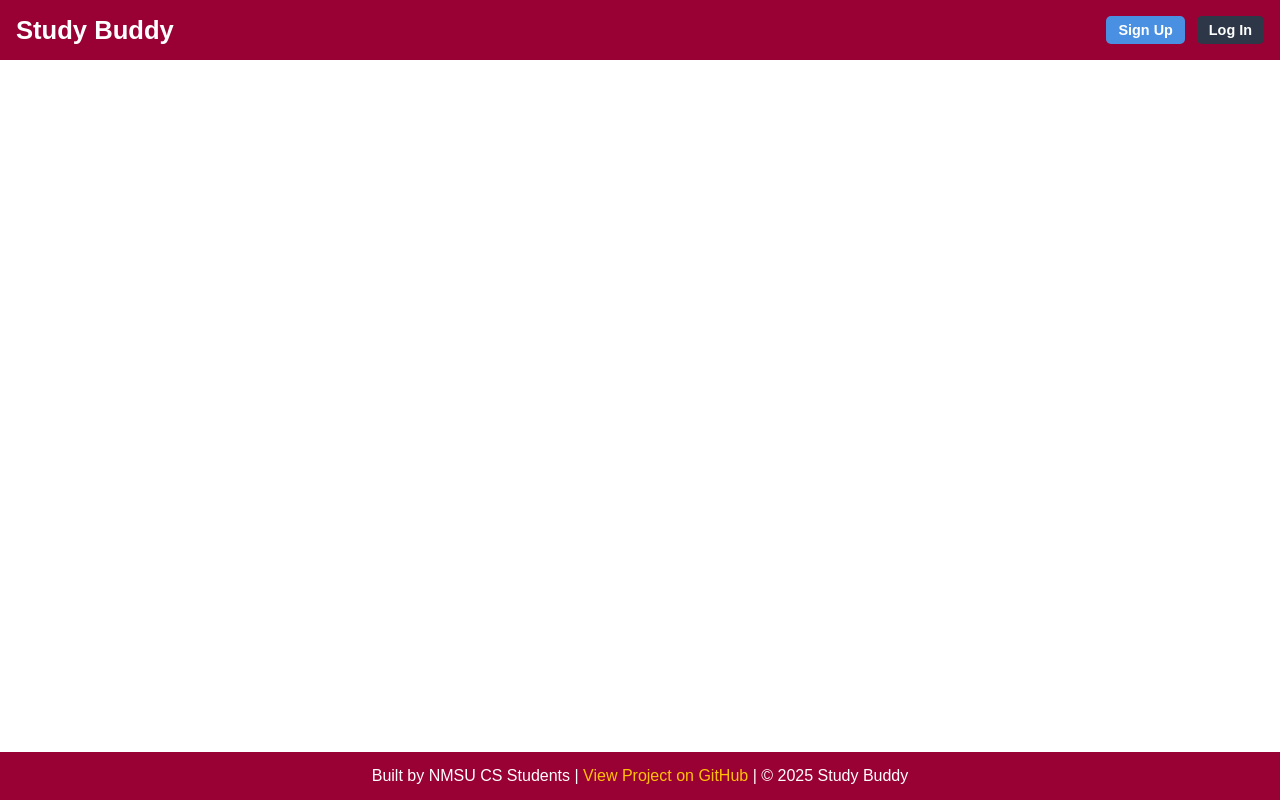
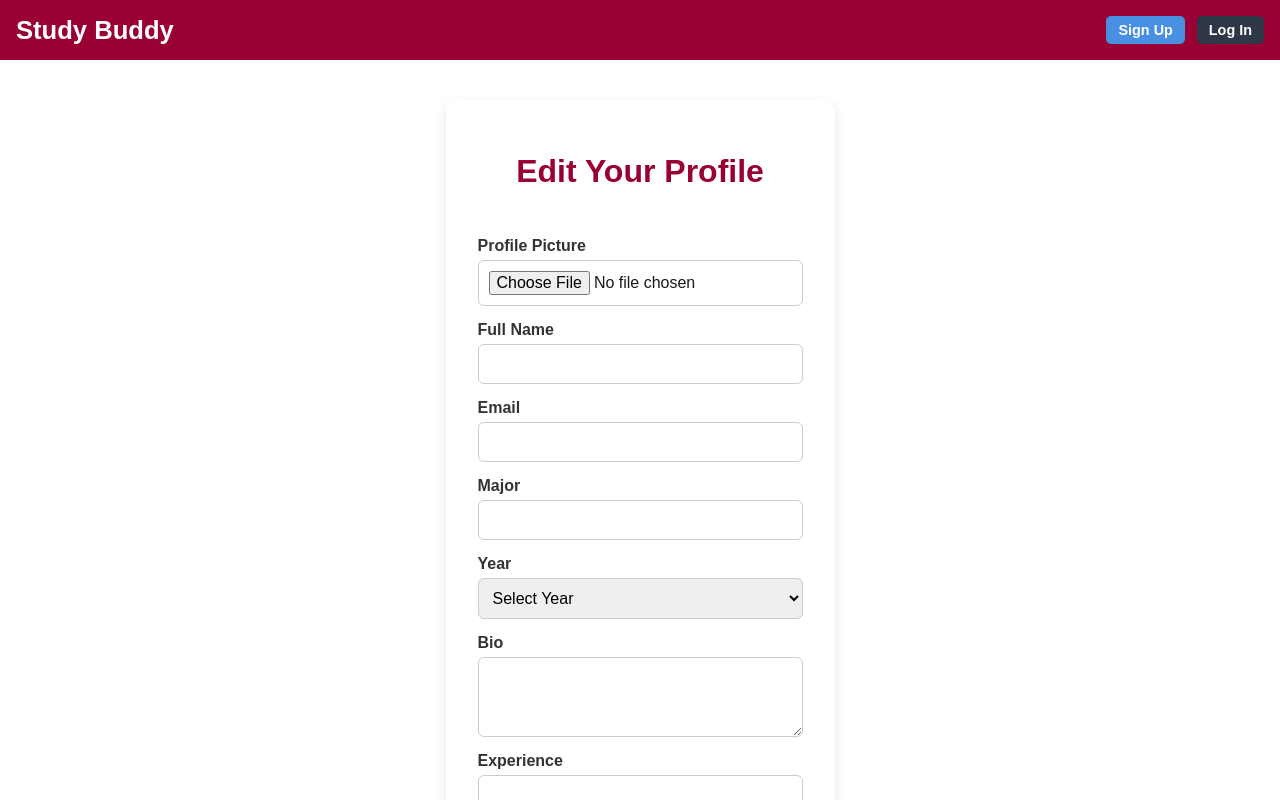
Before and after one commit to Stonebraker39/study-buddy, a React (Vite) app in the folder study-buddy/: page /edit-profile in a window 1280 px wide. Built offline with nearby package versions, Linux system fonts and the light colour scheme; no server answers.

Commit message:
Added profile photos and working on Navbar stuff

```diff
--- /dev/null
+++ b/package.json
@@ -0,0 +1,5 @@
+{
+  "dependencies": {
+    "firebase": "^11.6.0"
+  }
+}
--- a/study-buddy/src/App.jsx
+++ b/study-buddy/src/App.jsx
@@ -13,6 +13,7 @@ import SignUp from './pages/SignUp';
 import Classes from './pages/Classes';
 import Support from './pages/Support';
 import Home from './pages/Home';
+import EditProfile from './pages/EditProfile';
 
 function App() {
   return (
@@ -29,6 +30,7 @@ function App() {
             <Route path="/classes" element={<Classes />} />
             <Route path="/support" element={<Support />} />
             <Route path="/home" element={<Home />} />
+            <Route path="/edit-profile" element={<EditProfile />} />
           </Routes>
           <Footer />
         </div>
--- a/study-buddy/src/components/Navbar.jsx
+++ b/study-buddy/src/components/Navbar.jsx
@@ -1,12 +1,38 @@
-import React from 'react';
+import React, { useEffect, useState } from 'react';
 import { Link, useNavigate } from 'react-router-dom';
 import { useAuth } from '../context/AuthContext';
+import { doc, getDoc } from 'firebase/firestore';
+import { db } from '../firebase/firebase';
 import '../styles/Navbar.css';
 
 function Navbar() {
   const { currentUser, logout } = useAuth();
   const navigate = useNavigate();
+  const [photoURL, setPhotoURL] = useState(null);
 
+  // Fetch profile picture from Firestore when user logs in
+  useEffect(() => {
+    const fetchProfilePic = async () => {
+      // Clear old profile photo when user changes
+      setPhotoURL(null);
+
+      if (currentUser?.uid) {
+        const docRef = doc(db, 'users', currentUser.uid);
+        const docSnap = await getDoc(docRef);
+
+        if (docSnap.exists()) {
+          const data = docSnap.data();
+          if (data.photoURL) {
+            setPhotoURL(data.photoURL);
+          }
+        }
+      }
+    };
+
+    fetchProfilePic();
+  }, [currentUser]);
+
+  // Handle logout
   const handleLogout = async () => {
     try {
       await logout();
@@ -18,8 +44,10 @@ function Navbar() {
 
   return (
     <nav className="navbar">
+      {/* === Left side: Logo and Navigation Links === */}
       <div className="nav-left">
         <Link to="/" className="logo">Study Buddy</Link>
+
         {currentUser && (
           <div className="nav-links">
             <Link to="/home" className="nav-link">Home</Link>
@@ -30,15 +58,30 @@ function Navbar() {
         )}
       </div>
 
+      {/* === Right side: Profile or Auth Buttons === */}
         <div className="nav-right">
         {!currentUser ? (
+            // Not logged in: Show Sign Up & Log In
             <>
             <Link to="/signup" className="nav-button">Sign Up</Link>
             <Link to="/login" className="nav-button login-btn">Log In</Link>
             </>
         ) : (
+            // Logged in: Show profile picture or "Edit Profile", and Log Out
             <>
-                        <Link to="/profile" className="nav-button">Profile</Link>
+            {photoURL ? (
+                <Link to="/edit-profile">
+                <img
+                    src={photoURL}
+                    alt="Profile"
+                    className="nav-profile-img"
+                />
+                </Link>
+            ) : (
+                <Link to="/edit-profile" className="nav-button">
+                Edit Profile
+                </Link>
+            )}
             <button onClick={handleLogout} className="nav-button login-btn">Log Out</button>
             </>
         )}
--- /dev/null
+++ b/study-buddy/src/pages/EditProfile.jsx
@@ -0,0 +1,115 @@
+import React, { useState, useEffect } from 'react';
+import '../styles/Profile.css';
+import { useAuth } from '../context/AuthContext';
+import { useNavigate } from 'react-router-dom';
+import { db, storage } from '../firebase/firebase';
+import { doc, setDoc, getDoc } from 'firebase/firestore';
+import { ref, uploadBytes, getDownloadURL } from 'firebase/storage';
+
+function EditProfile() {
+  const { currentUser } = useAuth();
+  const navigate = useNavigate();
+
+  const [image, setImage] = useState(null);
+  const [preview, setPreview] = useState(null);
+  const [fullName, setFullName] = useState('');
+  const [major, setMajor] = useState('');
+  const [year, setYear] = useState('');
+  const [bio, setBio] = useState('');
+  const [experience, setExperience] = useState('');
+
+  const handleImageChange = (e) => {
+    const file = e.target.files[0];
+    setImage(file);
+    setPreview(URL.createObjectURL(file));
+  };
+
+  const handleSubmit = async (e) => {
+    e.preventDefault();
+
+    const profileData = {
+      fullName,
+      major,
+      year,
+      bio,
+      experience,
+      email: currentUser?.email,
+    };
+
+    try {
+      if (image) {
+        const storageRef = ref(storage, `profilePictures/${currentUser.uid}`);
+        await uploadBytes(storageRef, image);
+        const photoURL = await getDownloadURL(storageRef);
+        profileData.photoURL = photoURL;
+      }
+
+      await setDoc(doc(db, 'users', currentUser.uid), profileData);
+      alert('Profile saved!');
+      navigate('/profile');
+    } catch (err) {
+      console.error('Error saving profile:', err);
+      alert('Failed to save profile.');
+    }
+  };
+
+  useEffect(() => {
+    const fetchProfile = async () => {
+      if (!currentUser?.uid) return;
+      const docRef = doc(db, "users", currentUser.uid);
+      const docSnap = await getDoc(docRef);
+      if (docSnap.exists()) {
+        const data = docSnap.data();
+        setFullName(data.fullName || '');
+        setMajor(data.major || '');
+        setYear(data.year || '');
+        setBio(data.bio || '');
+        setExperience(data.experience || '');
+        if (data.photoURL) setPreview(data.photoURL);
+      }
+    };
+    fetchProfile();
+  }, [currentUser]);
+
+  return (
+    <div className="profile-container">
+      <h1>Edit Your Profile</h1>
+      <form onSubmit={handleSubmit} className="profile-form">
+        <div className="profile-image-upload">
+          <label htmlFor="pfp">Profile Picture</label>
+          <input type="file" id="pfp" accept="image/*" onChange={handleImageChange} />
+          {preview && <img src={preview} alt="Preview" className="profile-preview" />}
+        </div>
+
+        <label>Full Name</label>
+        <input type="text" value={fullName} onChange={(e) => setFullName(e.target.value)} required />
+
+        <label>Email</label>
+        <input type="email" value={currentUser?.email || ''} readOnly />
+
+        <label>Major</label>
+        <input type="text" value={major} onChange={(e) => setMajor(e.target.value)} />
+
+        <label>Year</label>
+        <select value={year} onChange={(e) => setYear(e.target.value)}>
+          <option value="">Select Year</option>
+          <option>Freshman</option>
+          <option>Sophomore</option>
+          <option>Junior</option>
+          <option>Senior</option>
+          <option>Graduate</option>
+        </select>
+
+        <label>Bio</label>
+        <textarea value={bio} onChange={(e) => setBio(e.target.value)} />
+
+        <label>Experience</label>
+        <textarea value={experience} onChange={(e) => setExperience(e.target.value)} />
+
+        <button type="submit" className="btn-maroon">Save Profile</button>
+      </form>
+    </div>
+  );
+}
+
+export default EditProfile;
--- a/study-buddy/src/pages/Profile.jsx
+++ b/study-buddy/src/pages/Profile.jsx
@@ -1,31 +1,33 @@
 import React, { useState, useEffect } from 'react';
 import '../styles/Profile.css';
 import { useAuth } from '../context/AuthContext';
+import { useNavigate } from 'react-router-dom';
 import { db, storage } from '../firebase/firebase';
 
 import { doc, setDoc, getDoc } from 'firebase/firestore';
 import { ref, uploadBytes, getDownloadURL } from 'firebase/storage';
 
+function Profile() {
+  const { currentUser } = useAuth();              // Get the logged-in user
+  const navigate = useNavigate();                 // To redirect after save
 
-function Profile() {
-  const { currentUser } = useAuth();
-  const [image, setImage] = useState(null);
-  const [preview, setPreview] = useState(null);
-
-  //
+  // Form state
+  const [image, setImage] = useState(null);       // Selected image file
+  const [preview, setPreview] = useState(null);   // Image preview URL
   const [fullName, setFullName] = useState('');
   const [major, setMajor] = useState('');
   const [year, setYear] = useState('');
   const [bio, setBio] = useState('');
   const [experience, setExperience] = useState('');
 
+  // Handle profile image change
   const handleImageChange = (e) => {
     const file = e.target.files[0];
-    setImage(file);
-    setPreview(URL.createObjectURL(file));
+    setImage(file);                                // Store the selected file
+    setPreview(URL.createObjectURL(file));         // Show preview
   };
 
-  // Save profile to Firebase
+  // Submit form and save profile
   const handleSubmit = async (e) => {
     e.preventDefault();
 
@@ -39,7 +41,7 @@ function Profile() {
     };
 
     try {
-      // Upload profile image (optional)
+      // Upload profile image to Firebase Storage
       if (image) {
         const storageRef = ref(storage, `profilePictures/${currentUser.uid}`);
         await uploadBytes(storageRef, image);
@@ -47,19 +49,24 @@ function Profile() {
         profileData.photoURL = photoURL;
       }
 
-      // Save profile to Firestore
+      // Save user profile data to Firestore
       await setDoc(doc(db, "users", currentUser.uid), profileData);
+
       alert("Profile saved!");
+      console.log("Redirecting to /home...");
+      navigate('/home'); // Redirect to Home page
     } catch (err) {
       console.error("Error saving profile:", err);
       alert("Failed to save profile.");
     }
   };
 
-  // Load saved data when component mounts
+  // Load profile data from Firestore if it exists
   useEffect(() => {
     const fetchProfile = async () => {
       if (!currentUser?.uid) return;
+
+      try {
         const docRef = doc(db, "users", currentUser.uid);
         const docSnap = await getDoc(docRef);
         if (docSnap.exists()) {
@@ -71,7 +78,11 @@ function Profile() {
           setExperience(data.experience || '');
           if (data.photoURL) setPreview(data.photoURL);
         }
+      } catch (err) {
+        console.error("Error fetching profile:", err);
+      }
     };
+
     fetchProfile();
   }, [currentUser]);
 
@@ -79,6 +90,7 @@ function Profile() {
     <div className="profile-container">
       <h1>Edit Your Profile</h1>
       <form onSubmit={handleSubmit} className="profile-form">
+
         {/* Profile Picture Upload */}
         <div className="profile-image-upload">
           <label htmlFor="pfp">Profile Picture</label>
@@ -96,13 +108,9 @@ function Profile() {
           required
         />
 
-        {/* Email (read-only) */}
+        {/* Email (Read-only) */}
         <label>Email (read-only)</label>
-        <input
-          type="email"
-          value={currentUser?.email || ''}
-          readOnly
-        />
+        <input type="email" value={currentUser?.email || ''} readOnly />
 
         {/* Major */}
         <label>Major</label>
@@ -113,7 +121,7 @@ function Profile() {
           onChange={(e) => setMajor(e.target.value)}
         />
 
-        {/* Year Dropdown */}
+        {/* Year Selection */}
         <label>Year</label>
         <select value={year} onChange={(e) => setYear(e.target.value)}>
           <option value="">Select Year</option>
@@ -130,7 +138,7 @@ function Profile() {
           placeholder="Tell us about yourself..."
           value={bio}
           onChange={(e) => setBio(e.target.value)}
-        ></textarea>
+        />
 
         {/* Experience */}
         <label>Experience</label>
@@ -138,7 +146,7 @@ function Profile() {
           placeholder="List any experience here..."
           value={experience}
           onChange={(e) => setExperience(e.target.value)}
-        ></textarea>
+        />
 
         {/* Submit Button */}
         <button type="submit" className="btn-maroon">Save Profile</button>
--- a/study-buddy/src/styles/Navbar.css
+++ b/study-buddy/src/styles/Navbar.css
@@ -100,3 +100,14 @@
       font-size: 1.3rem;
     }
   }
+
+   /* Profile Picture */
+  .nav-profile-img {
+    width: 40px;
+    height: 40px;
+    border-radius: 50%;
+    object-fit: cover;
+    border: 2px solid #990033;
+    margin-left: 1rem;
+    cursor: pointer;
+  }
```
Also changed, not shown: 1 other file (tests, documents, lock files or other folders). Lines whose indentation alone changed are shown as unchanged.
